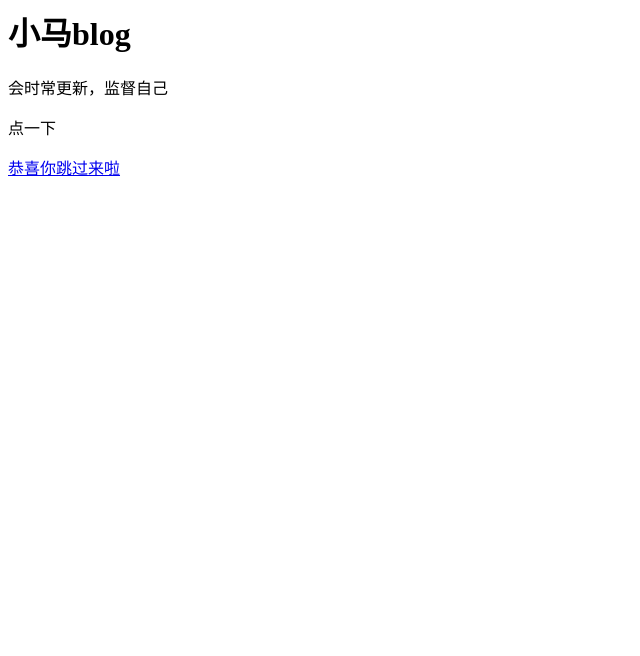
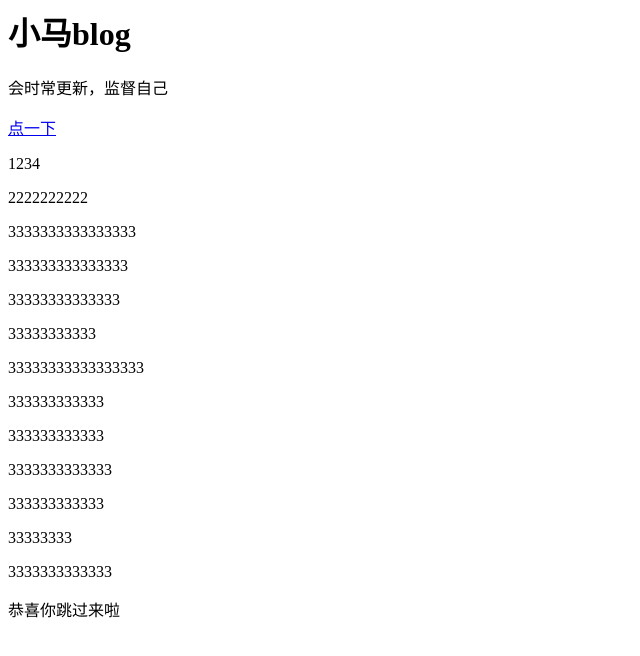
Before and after one commit to MHuiming/zhihu1_html.github.io, a plain HTML site: page index.html in a window 1280 px wide. Shown: the whole page, without its empty margins (0-640 px from the left). Drawn offline with Linux system fonts and the light colour scheme.

Commit message:
Update index.html

```diff
--- a/index.html
+++ b/index.html
@@ -5,21 +5,21 @@
 <div>
   <h1>小马blog</h1>
   <p>会时常更新，监督自己</p>
-  <a name="tip">点一下</a>
-  <p></p>
-  <p></p>
-  <p></p>
-  <p></p>
-  <p></p>
-  <p></p>
-  <p></p>
-  <p></p>
-  <p></p>
-  <p></p>
-  <p></p>
-  <p></p>
-  <p></p>
-  <a href="#tip">恭喜你跳过来啦</a>
+  <a href="#tip">点一下</a>
+  <p>1234</p>
+  <p>2222222222</p>
+  <p>3333333333333333</p>
+  <p>333333333333333</p>
+  <p>33333333333333</p>
+  <p>33333333333</p>
+  <p>33333333333333333</p>
+  <p>333333333333</p>
+  <p>333333333333</p>
+  <p>3333333333333</p>
+  <p>333333333333</p>
+  <p>33333333</p>
+  <p>3333333333333</p>
+  <a name="tip">恭喜你跳过来啦</a>
 </div>
 </body>
 </html>
```
